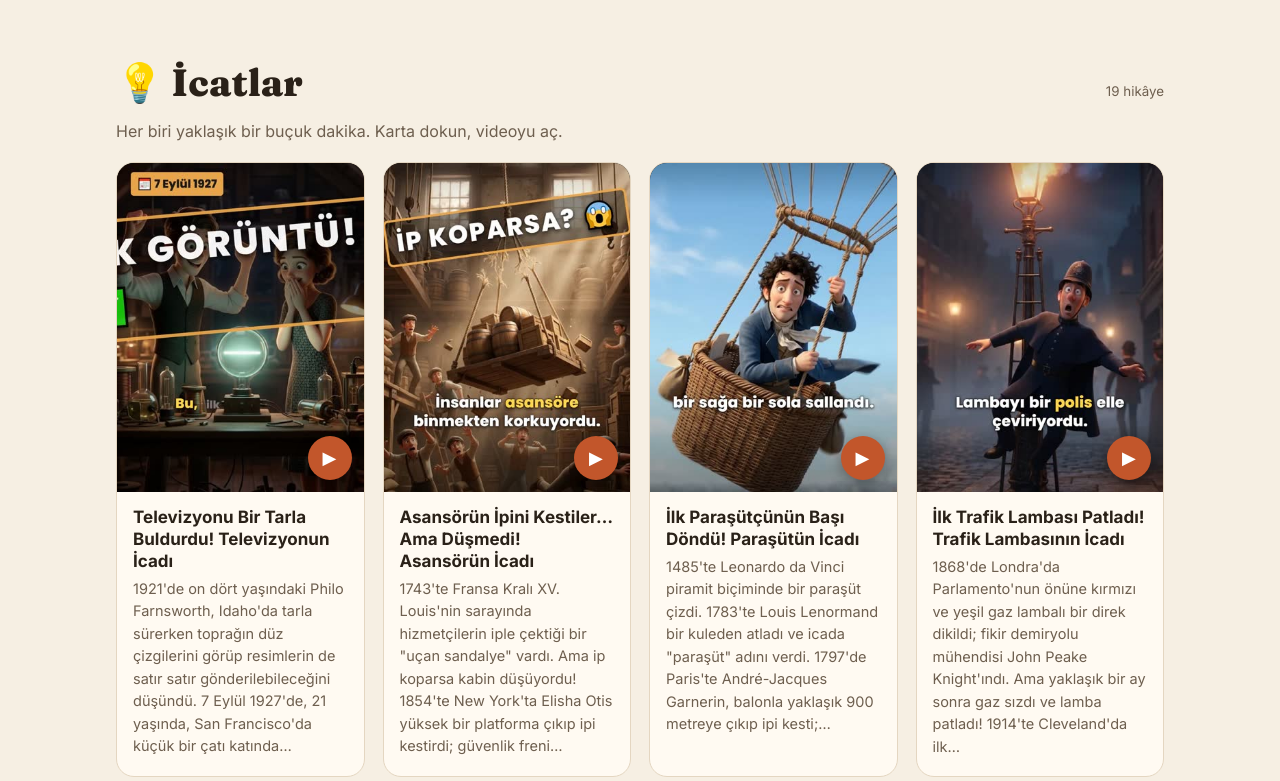
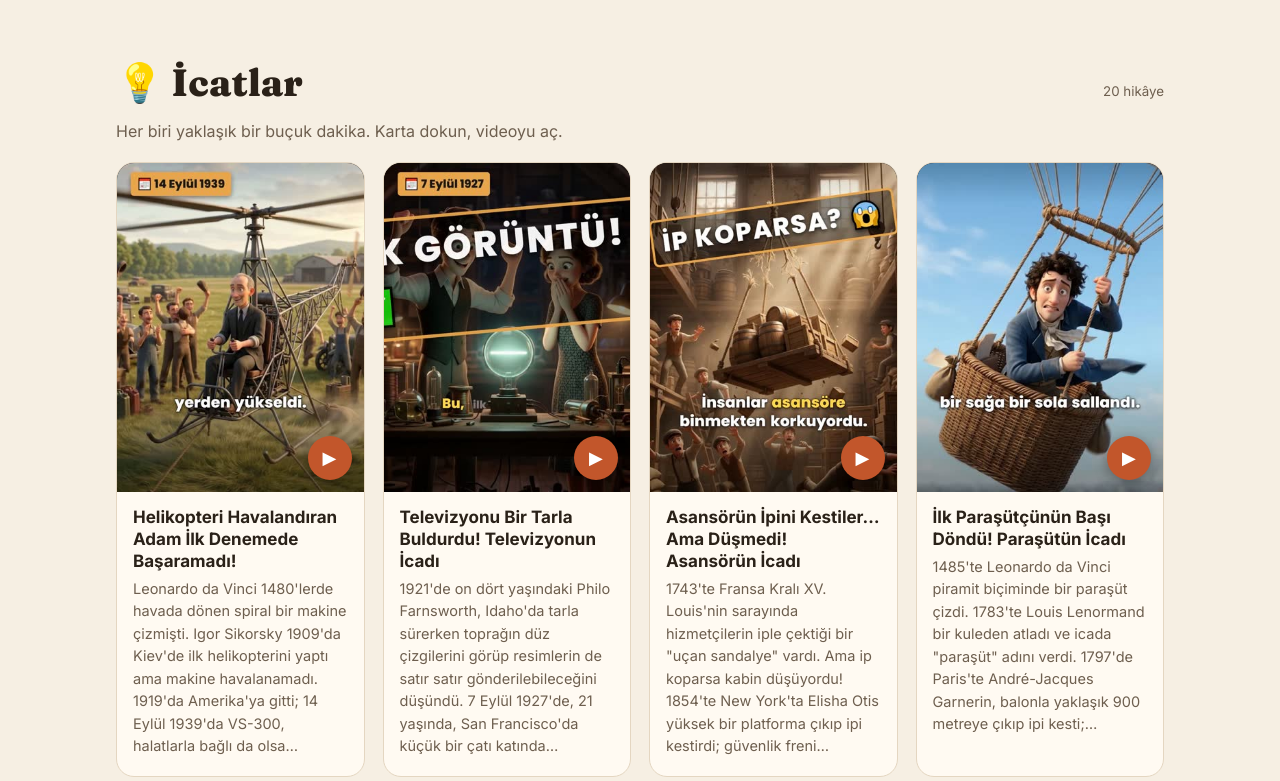
Before and after one commit to onur2103-prog/icatlar, a plain HTML site: page index.html in a window 1280 px wide. Shown: the part 2024-2805 px from the top of the page. Drawn offline with Linux system fonts and the light colour scheme.

Commit message:
Add files via upload

```diff
--- a/index.html
+++ b/index.html
@@ -98,9 +98,10 @@ footer{border-top:1px solid var(--cizgi);padding:24px 0 40px;color:var(--soluk);
 </section>
 
 <section id="icatlar">
-  <div class="bas"><h2 class="buyuk">💡 İcatlar</h2><small>19 hikâye</small></div>
+  <div class="bas"><h2 class="buyuk">💡 İcatlar</h2><small>20 hikâye</small></div>
   <p class="aciklama">Her biri yaklaşık bir buçuk dakika. Karta dokun, videoyu aç.</p>
   <div class="izgara">
+<article class="kart"><a href="https://www.instagram.com/reel/DfwyUslT_Ht/" data-ig="DfwyUslT_Ht" data-vid="KxpWTiJvJGY" target="_blank" rel="noopener"><img src="helikopter.jpg" alt="" loading="lazy" width="360" height="640"><span class="oynat">▶</span></a><div class="govde"><h3>Helikopteri Havalandıran Adam İlk Denemede Başaramadı!</h3><p>Leonardo da Vinci 1480&#x27;lerde havada dönen spiral bir makine çizmişti. Igor Sikorsky 1909&#x27;da Kiev&#x27;de ilk helikopterini yaptı ama makine havalanamadı. 1919&#x27;da Amerika&#x27;ya gitti; 14 Eylül 1939&#x27;da VS-300, halatlarla bağlı da olsa…</p></div></article>
 <article class="kart"><a href="https://www.instagram.com/reel/DfwaS3hzieB/" data-ig="DfwaS3hzieB" data-vid="hjQZrp_ILKc" target="_blank" rel="noopener"><img src="televizyon.jpg" alt="" loading="lazy" width="360" height="640"><span class="oynat">▶</span></a><div class="govde"><h3>Televizyonu Bir Tarla Buldurdu! Televizyonun İcadı</h3><p>1921&#x27;de on dört yaşındaki Philo Farnsworth, Idaho&#x27;da tarla sürerken toprağın düz çizgilerini görüp resimlerin de satır satır gönderilebileceğini düşündü. 7 Eylül 1927&#x27;de, 21 yaşında, San Francisco&#x27;da küçük bir çatı katında…</p></div></article>
 <article class="kart"><a href="https://www.instagram.com/reel/DfuNiMkzbWS/" data-ig="DfuNiMkzbWS" data-vid="BtP9d0S8ZDw" target="_blank" rel="noopener"><img src="asansor.jpg" alt="" loading="lazy" width="360" height="640"><span class="oynat">▶</span></a><div class="govde"><h3>Asansörün İpini Kestiler… Ama Düşmedi! Asansörün İcadı</h3><p>1743&#x27;te Fransa Kralı XV. Louis&#x27;nin sarayında hizmetçilerin iple çektiği bir &quot;uçan sandalye&quot; vardı. Ama ip koparsa kabin düşüyordu! 1854&#x27;te New York&#x27;ta Elisha Otis yüksek bir platforma çıkıp ipi kestirdi; güvenlik freni…</p></div></article>
 <article class="kart"><a href="https://www.instagram.com/reel/Dft1jghTNGc/" data-ig="Dft1jghTNGc" data-vid="MInUX9qrZPg" target="_blank" rel="noopener"><img src="parasut.jpg" alt="" loading="lazy" width="360" height="640"><span class="oynat">▶</span></a><div class="govde"><h3>İlk Paraşütçünün Başı Döndü! Paraşütün İcadı</h3><p>1485&#x27;te Leonardo da Vinci piramit biçiminde bir paraşüt çizdi. 1783&#x27;te Louis Lenormand bir kuleden atladı ve icada &quot;paraşüt&quot; adını verdi. 1797&#x27;de Paris&#x27;te André-Jacques Garnerin, balonla yaklaşık 900 metreye çıkıp ipi kesti;…</p></div></article>
```
Also changed, not shown: helikopter.jpg (added).
